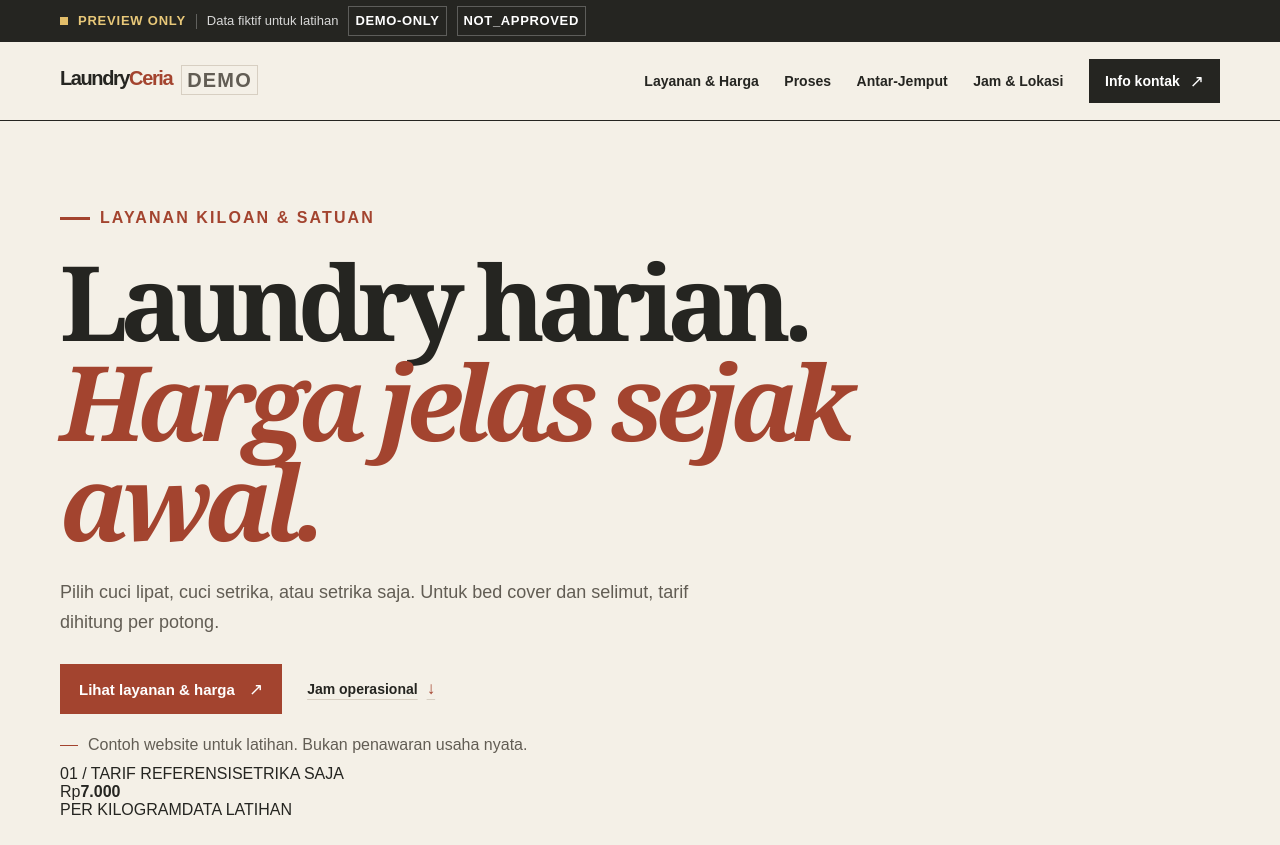
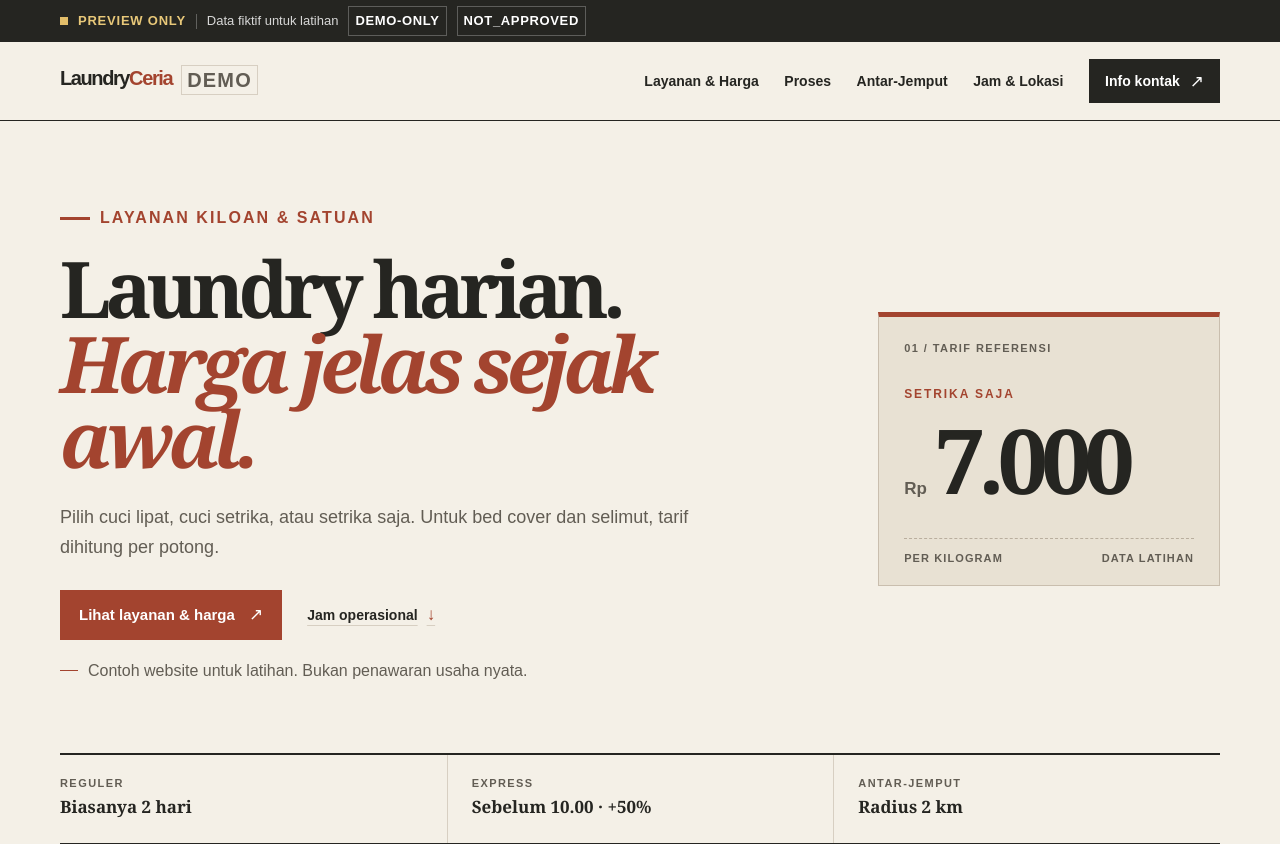
Before and after one commit to kannaryukkei/laundry-ceria-website, a React (Vite) app: page / in a window 1280 px wide. Shown: the top 845 px of the page. Built offline with nearby package versions, Linux system fonts and the light colour scheme.

Commit message:
design(a4): add typography-led hero price stamp

```diff
--- a/src/styles.css
+++ b/src/styles.css
@@ -812,3 +812,91 @@ button:focus-visible, a:focus-visible { outline-color: var(--color-primary); }
   .express-timeline > div > strong { font-size: 30px; }
   .pickup-copy h2 { font-size: 47px; }
 }
+
+
+/* Type-led price mark completes the editorial hero composition. */
+.hero-grid {
+  display: grid;
+  grid-template-columns: minmax(0, 1.75fr) minmax(280px, .78fr);
+  align-items: center;
+  gap: clamp(30px, 4vw, 56px);
+}
+.hero-copy { max-width: none; }
+.hero h1 { font-size: clamp(52px, 6.1vw, 82px); }
+.hero-rate-stamp {
+  display: flex;
+  min-width: 0;
+  min-height: 274px;
+  flex-direction: column;
+  justify-content: space-between;
+  padding: 25px 25px 21px;
+  border: 1px solid #C9BEAE;
+  border-top: 5px solid var(--color-primary);
+  color: var(--color-ink);
+  background: #E8E1D3;
+}
+.stamp-overline {
+  color: var(--color-muted);
+  font-size: 11px;
+  font-weight: 800;
+  letter-spacing: .13em;
+}
+.stamp-service {
+  margin-top: 20px;
+  color: var(--color-primary);
+  font-size: 12px;
+  font-weight: 800;
+  letter-spacing: .16em;
+}
+.stamp-price {
+  display: flex;
+  align-items: baseline;
+  gap: 8px;
+  margin-top: 3px;
+}
+.stamp-price > span {
+  color: var(--color-muted);
+  font-size: 17px;
+  font-weight: 700;
+}
+.stamp-price strong {
+  color: var(--color-ink);
+  font: 700 clamp(65px, 7vw, 91px)/.98 var(--font-display);
+  letter-spacing: -.075em;
+  font-variant-numeric: tabular-nums;
+}
+.stamp-bottom {
+  display: flex;
+  justify-content: space-between;
+  flex-wrap: wrap;
+  gap: 9px 14px;
+  margin-top: 21px;
+  padding-top: 13px;
+  border-top: 1px dashed #B9AE9E;
+}
+.stamp-bottom span {
+  color: var(--color-muted);
+  font-size: 11px;
+  font-weight: 800;
+  letter-spacing: .1em;
+}
+
+@media (max-width: 1100px) {
+  .hero-grid { grid-template-columns: minmax(0, 1.4fr) minmax(250px, .8fr); gap: 30px; }
+  .hero h1 { font-size: clamp(50px, 6.2vw, 72px); }
+  .stamp-price strong { font-size: clamp(64px, 7vw, 84px); }
+}
+@media (max-width: 900px) {
+  .hero-grid { grid-template-columns: 1fr; gap: 0; }
+  .hero-copy { max-width: 760px; }
+  .hero-rate-stamp { width: min(100%, 520px); min-height: 235px; margin-top: 28px; }
+  .stamp-price strong { font-size: clamp(72px, 12vw, 88px); }
+}
+@media (max-width: 767px) {
+  .hero-rate-stamp { width: 100%; min-height: 215px; margin-top: 25px; padding: 21px; }
+  .stamp-price strong { font-size: clamp(68px, 18vw, 86px); }
+}
+@media (max-width: 380px) {
+  .hero-rate-stamp { min-height: 205px; padding: 18px; }
+  .stamp-price strong { font-size: 68px; }
+}
```
